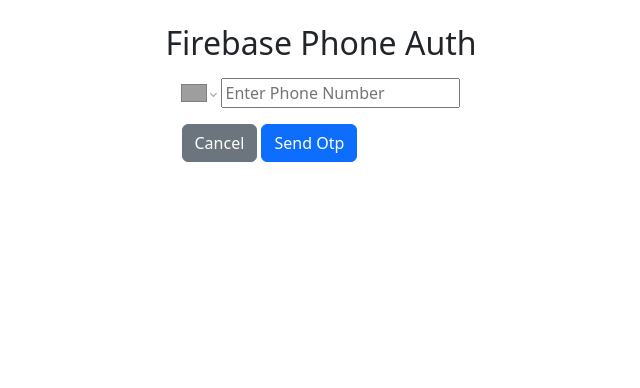
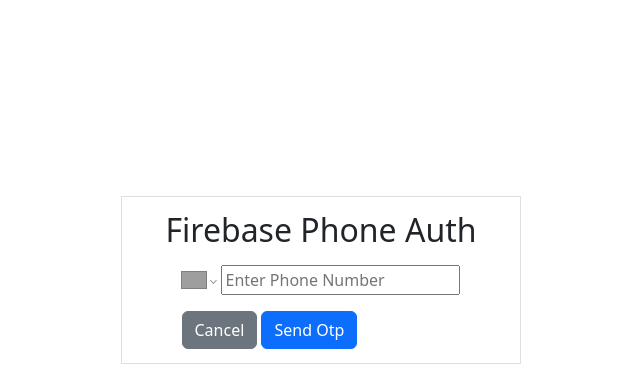
Before and after one commit to carternovak/StudentSmartRentals, a React (Create React App) app: page /phonesignup in a window 1280 px wide. Shown: the top 388 px of the page, without its empty margins (319-959 px from the left). Built offline with nearby package versions, Linux system fonts and the light colour scheme; no server answers; grey boxes are pictures that could not be loaded.

Commit message:
Made CSS consistent and reorganized file structure

```diff
--- a/src/App.js
+++ b/src/App.js
@@ -1,6 +1,6 @@
 import { Container, Row, Col } from "react-bootstrap";
 import { Routes, Route } from "react-router-dom";
-import "./App.css";
+import "./css/App.css";
 import Home from "./Components/Home";
 import Login from "./Components/Login";
 import Signup from "./Components/Signup";
--- a/src/Components/Home.js
+++ b/src/Components/Home.js
@@ -1,10 +1,9 @@
 import React from "react";
-import { Button } from "react-bootstrap";
 import Property from "./Property";
 import PropertyDetails from "./PropertyDetails";
 import Nav from "./Nav";
 import Map from './Map';
-import "../Home.css";
+import "../css/Home.css";
 
 
 const Home = (props) => {
@@ -65,7 +64,7 @@ const Home = (props) => {
           <div className="map-container" style={{ display: "none" }}>
             <Map />
           </div>
-          <div className="p-4 box mt-3 text-center">
+          <div className="p-4 box mt-3 text-center property_container">
             {properties.map(property => (
               <div
                 key={property.id}
--- a/src/Components/Login.js
+++ b/src/Components/Login.js
@@ -4,7 +4,7 @@ import { Form, Alert } from "react-bootstrap";
 import { Button } from "react-bootstrap";
 import GoogleButton from "react-google-button";
 import { useUserAuth } from "../context/UserAuthContext";
-import "../Login.css";
+import "../css/Login.css";
 
 const Login = () => {
   const [email, setEmail] = useState("");
@@ -43,6 +43,7 @@ const Login = () => {
   return (
     <>
       <div className="login_container">
+        <div className="login">
           <div className="p-4 box">
             <h2 className="mb-5 text-center">LogIn</h2>
             {error && <Alert variant="danger">{error}</Alert>}
@@ -85,6 +86,7 @@ const Login = () => {
             Forgot Password? <Link to="/passwordreset">Reset Password</Link>
           </div>
         </div>
+      </div>
     </>
   );
 };
--- a/src/Components/Nav.js
+++ b/src/Components/Nav.js
@@ -41,7 +41,7 @@ function Nav() {
                         <Link to='/help'>
                             <li>Help</li>
                         </Link>
-                        <Button variant='primary' onClick={handleLogout} style={{ backgroundColor: '#d90d32', color: 'white', border: 'none' }}>Logout</Button>
+                        <Button className='logout' variant='primary' onClick={handleLogout} style={{ backgroundColor: '#d90d32', color: 'white', border: 'none' }}>Logout</Button>
                     </ul>
                 </div>
             </div>
--- a/src/Components/PhoneSignUp.js
+++ b/src/Components/PhoneSignUp.js
@@ -5,6 +5,7 @@ import { Button } from "react-bootstrap";
 import "react-phone-number-input/style.css";
 import PhoneInput from "react-phone-number-input";
 import { useUserAuth } from "../context/UserAuthContext";
+import "../css/PhoneSignup.css";
 
 const PhoneSignUp = () => {
   const [error, setError] = useState("");
@@ -44,7 +45,8 @@ const PhoneSignUp = () => {
 
   return (
     <>
-      <div className="p-4 box">
+    <div className="auth_container">
+        <div className="p-4 box auth">
           <h2 className="mb-3">Firebase Phone Auth</h2>
           {error && <Alert variant="danger">{error}</Alert>}
           <Form onSubmit={getOtp} style={{ display: !flag ? "block" : "none" }}>
@@ -87,6 +89,7 @@ const PhoneSignUp = () => {
             </div>
           </Form>
         </div>
+      </div>
     </>
   );
 };
--- a/src/Home.css
+++ b/src/css/Home.css
@@ -20,7 +20,7 @@ body {
     margin: 10px 0;
 }
 
-.box {
+.property_container {
     display: flex;
     border: none;
     justify-content: center;
@@ -28,6 +28,6 @@ body {
     align-items: center;
 }
 
-.box>div {
+.property_container>div {
     width: 60%;
 }
--- /dev/null
+++ b/src/css/Login.css
@@ -0,0 +1,21 @@
+.login_container {
+    display: flex;
+    margin: 0 auto;
+    width: 400px;
+    height: 80vh;
+    flex-direction: column;
+    justify-content: center;
+    align-items: center;
+}
+
+.login {
+    display: flex;
+    flex-flow: column;
+    width: 100%;
+    justify-self: center;
+    align-self: center;
+}
+
+.login>div {
+    width: 100%;
+}
--- a/src/css/Nav.css
+++ b/src/css/Nav.css
@@ -77,11 +77,11 @@
     align-self: center;
 }
 
-button {
+.logout {
     transition: 0.2s ease-in-out !important;
 }
 
-button:hover {
+.logout:hover {
     background-color: white !important;
     color: #d90d32 !important;
     transform: scale(1.2);
--- a/src/Login.css
+++ b/src/css/PhoneSignup.css
@@ -1,7 +1,15 @@
-.login_container {
+.auth_container {
+    display: flex;
+    width: 100%;
+    height: 70vh;
+    align-items: center;
+}
+
+.auth {
     display: flex;
     margin: 0 auto;
     width: 400px;
+    height: 30%;
     flex-direction: column;
     justify-content: center;
     align-items: center;
--- a/src/index.js
+++ b/src/index.js
@@ -1,6 +1,6 @@
 import React from "react";
 import ReactDOM from "react-dom/client";
-// import "./index.css";
+// import "./css/index.css";
 import App from "./App";
 import reportWebVitals from "./reportWebVitals";
 import { BrowserRouter as Router } from "react-router-dom";
```
Also changed, not shown: src/css/App.css (renamed from src/App.css), src/css/index.css (renamed from src/index.css). Lines whose indentation alone changed are shown as unchanged.
